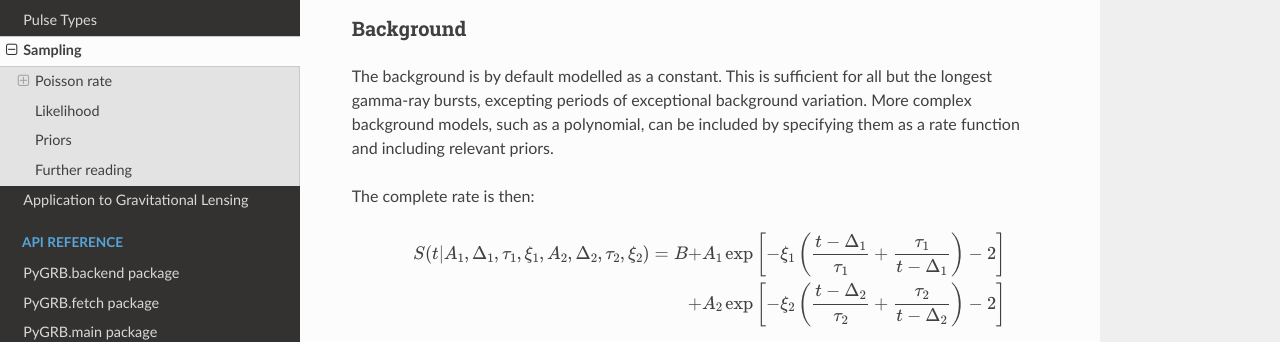
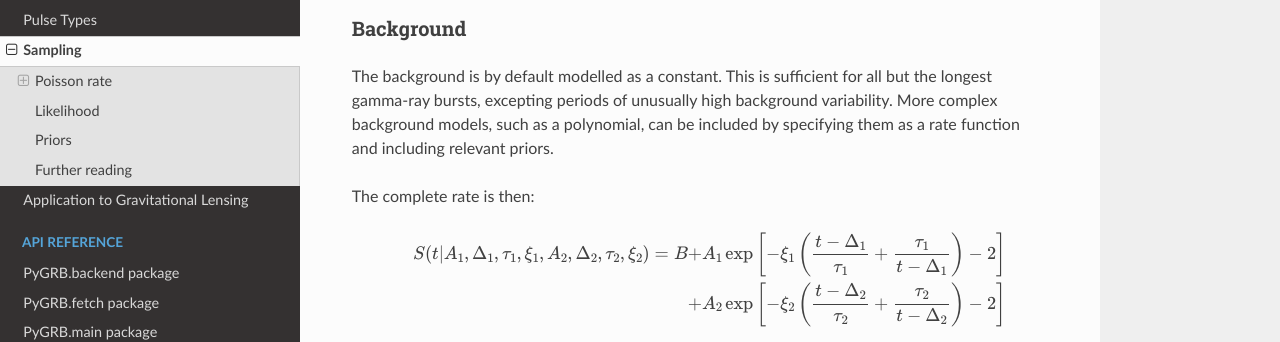
Before and after one commit to JamesPaynter/PyGRB, a Sphinx documentation site: the page built from docs/source/user/sampling.rst, in a window 1280 px wide and 900 px high, scrolled down 794 px. Shown: the part 191-533 px from the top of the window. Built offline with Sphinx 7.4.7 and the Read the Docs theme 2.0.0, drawn with Linux system fonts in a browser that asks for light colours.

Commit message:
edit to sampling

```diff
--- a/docs/source/user/sampling.rst
+++ b/docs/source/user/sampling.rst
@@ -39,7 +39,7 @@ Background
 ^^^^^^^^^^
 
 The background is by default modelled as a constant.
-This is sufficient for all but the longest gamma-ray bursts, excepting periods of exceptional background variation.
+This is sufficient for all but the longest gamma-ray bursts, excepting periods of unusually high background variability.
 More complex background models, such as a polynomial, can be included by specifying them as a rate function and including relevant priors.
 
 The complete rate is then:
```
